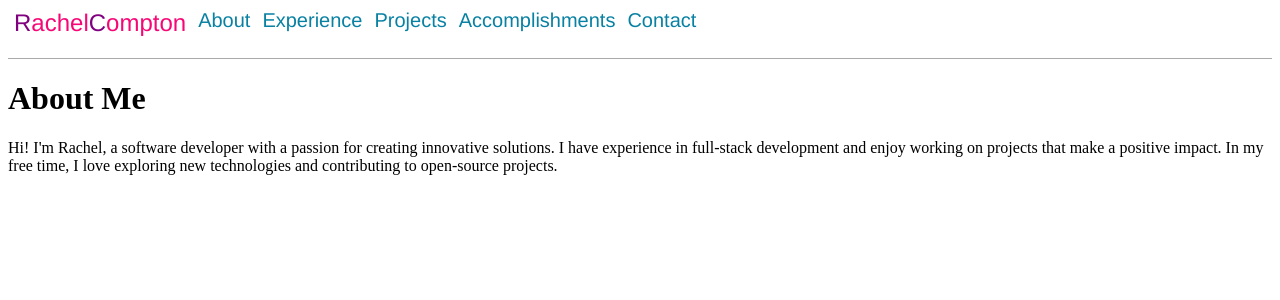
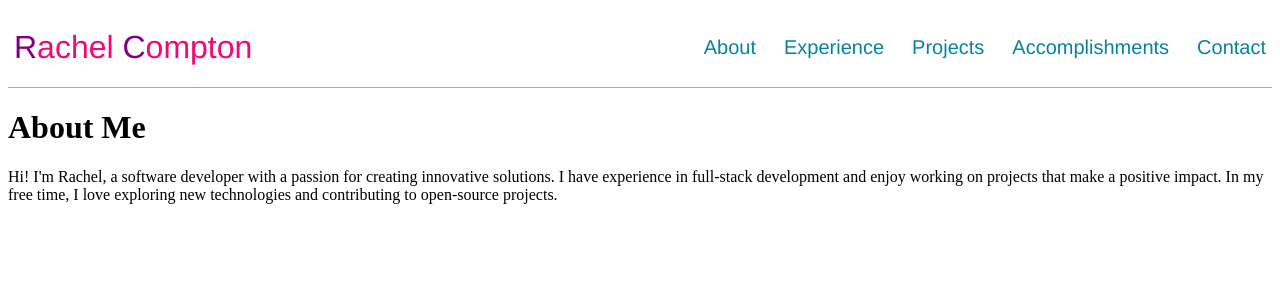
Before and after one commit to rcompton00/rachels-world, a React (Vite) app: page /about in a window 1280 px wide. Shown: the top 300 px of the page. Built offline with nearby package versions, Linux system fonts and the light colour scheme.

Commit message:
updated header

```diff
--- a/index.html
+++ b/index.html
@@ -7,7 +7,7 @@
 />
     <script type="text/javascript" src="https://livejs.com/live.js"></script>
     <meta charset="UTF-8" />
-    <link rel="icon" type="image/svg+xml" href="public/sparkles.png" />
+    <link rel="icon" type="image/svg+xml" href="/sparkles.png" />
     <meta name="viewport" content="width=device-width, initial-scale=1.0" />
     <title>Rachel Compton</title>
   </head>
--- a/src/Components/Header/Header.module.scss
+++ b/src/Components/Header/Header.module.scss
@@ -1,30 +1,27 @@
 .container_header {
     display: flex;
-    flex-direction: row;
-    align-items: flex-end;
-    align-content: flex-end;;
+    align-items: center;
+    gap: 16px;
     width: 100%;
     background-color: white;
-    padding-bottom: 20px;
+    padding: 20px 0px 20px 0px;
     border-bottom: darkgray 1px solid;
 }
 
 .button_name {
-    align-self: flex-end;
+    margin-right:auto;
     font-family:'Franklin Gothic Medium';
-    font-size: 24px;
+    font-size:32px;;
     font-weight: 500;
     color: #f70776;
     border: none;
     background: none;
-
     span {
         color: purple;
     }
 }
 
 .button_sections {
-    align-self: flex-start;
     font-family:'Franklin Gothic Medium';
     font-size: 20px;
     font-weight: 500;
--- a/src/Components/Header/Header.tsx
+++ b/src/Components/Header/Header.tsx
@@ -8,7 +8,7 @@ export const Header = () => {
                 className={styles.button_name}
                 onClick={navigateHome()}>
                     <span>R</span>achel
-                    <span>C</span>ompton
+                    <span> C</span>ompton
             </button>
 
             <button
--- a/src/pages/Home/Home.module.scss
+++ b/src/pages/Home/Home.module.scss
@@ -1,6 +1,6 @@
 .container_home {
-    display: flex;
-    flex-direction: column;
+    // display: flex;
+    // flex-direction: column;
     background-color: grey;
     width: 100%;
     min-height: 100vh;
--- a/tsconfig.json
+++ b/tsconfig.json
@@ -18,5 +18,5 @@
     "jsx": "react-jsx",
     "types": ["vite/client"]
   },
-  "include": ["src", "src/vite-env.d.ts"]
+  "include": ["src", "src/vite-env.d.ts", "src/scss.d.ts"]
 }
```
Also changed, not shown: src/scss.d.ts (added, +12 -0 lines), src/vite-env.d.ts (+0 -13 lines), src/assets/sparkles.png (renamed from public/sparkles.png).
